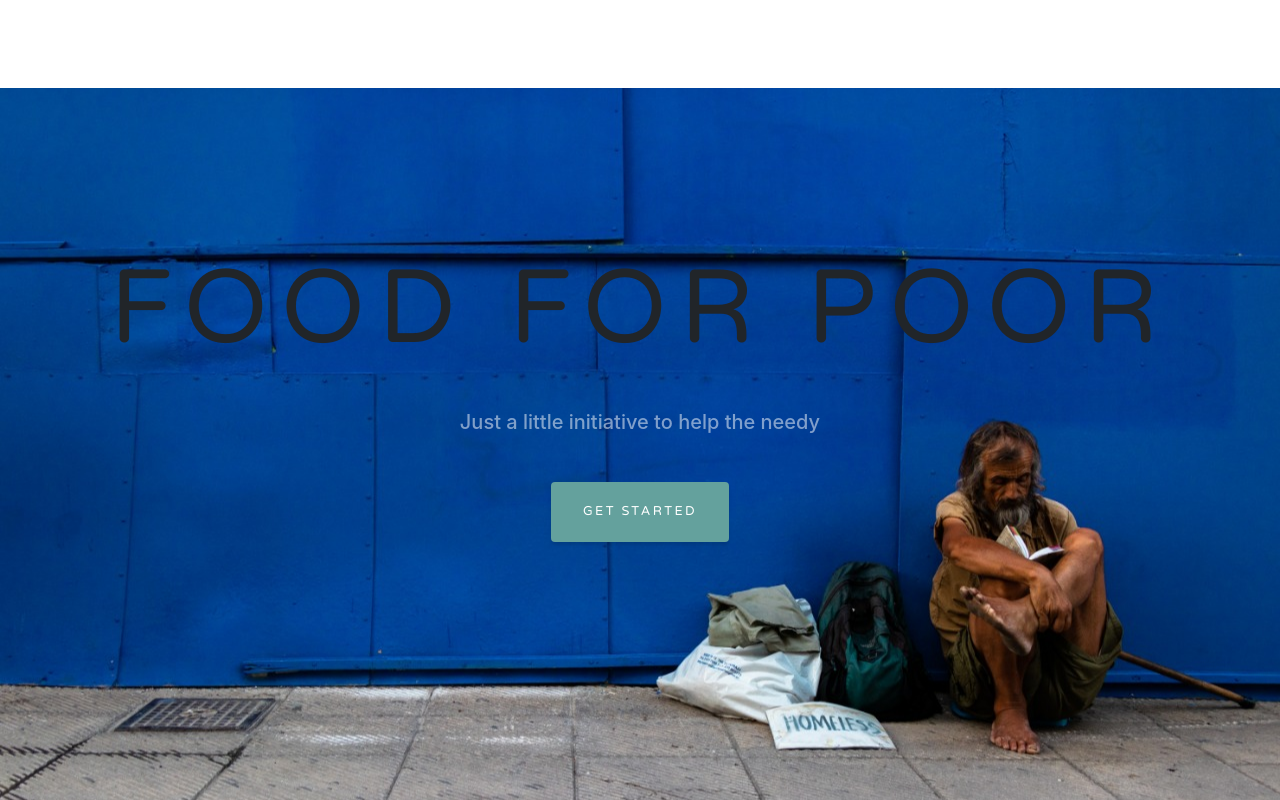
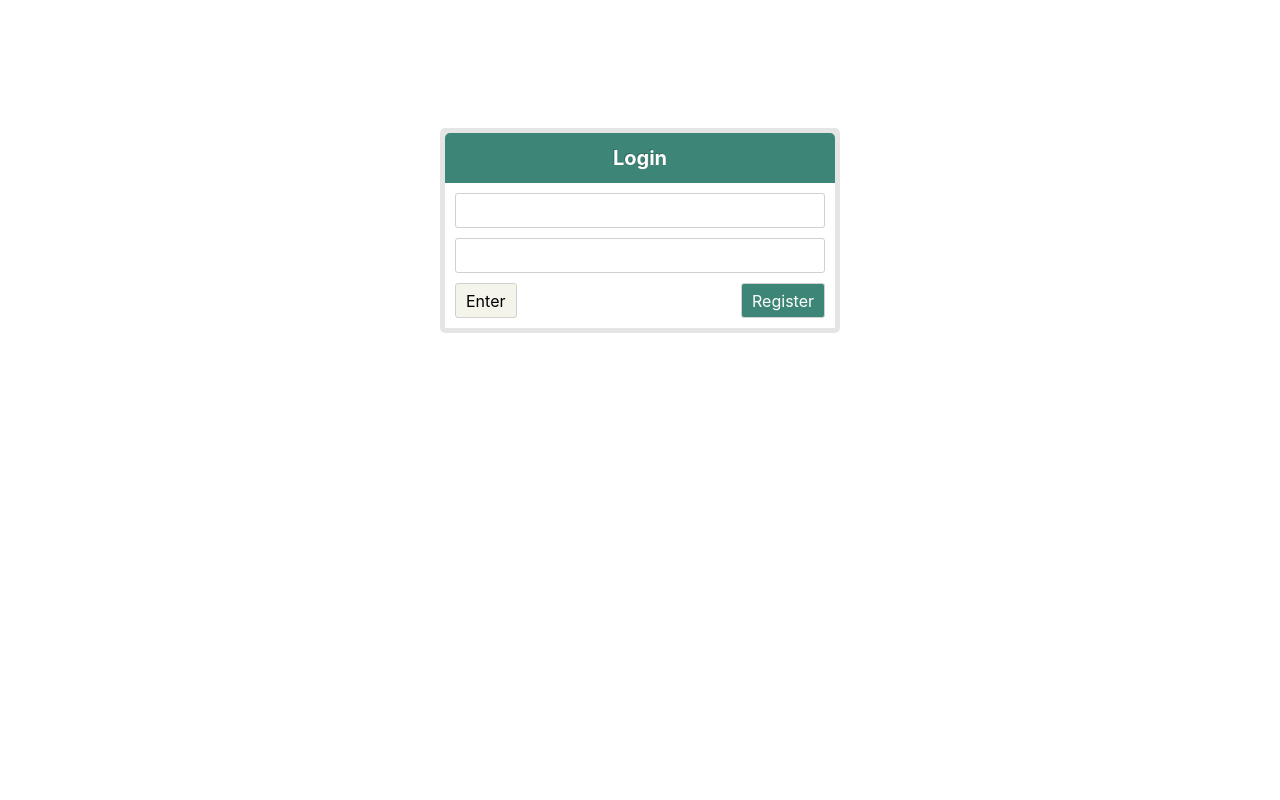
Before and after one commit to sureshmangs/Feed-Touch, a React (Create React App) app in the folder client/: page / in a window 1280 px wide. Built offline with nearby package versions, Linux system fonts and the light colour scheme; no server answers.

Commit message:
Adding Login-SignUp

```diff
--- a/client/package.json
+++ b/client/package.json
@@ -6,6 +6,7 @@
     "@testing-library/jest-dom": "^4.2.4",
     "@testing-library/react": "^9.5.0",
     "@testing-library/user-event": "^7.2.1",
+    "firebase": "^7.14.2",
     "react": "^16.13.1",
     "react-dom": "^16.13.1",
     "react-router-dom": "^5.1.2",
--- a/client/src/App.css
+++ b/client/src/App.css
@@ -159,3 +159,82 @@
 .btn-primary:active {
   background-color: #467370 !important;
 }
+
+/* For Login - Signup */
+.form_block{
+  width: 400px;
+  display: table;
+  margin-top: 10%;
+  margin-left: auto;
+  margin-right: auto;
+  background-color: rgba(0,0,0,.1);
+  padding: 5px;
+  border-radius: 5px;
+}
+.form_block > #title{
+  background: #3d8577;
+  padding: 10px;
+  color: #fff;
+  font-weight: bold;
+  font-size: 20px;
+  text-align: center;
+  border-top-right-radius: 5px;
+  border-top-left-radius: 5px;
+  text-shadow: -1px -1px 0 rgba(0,0,0,.2);
+}
+.form_block > .body{
+	background: #FFFFFF;
+  padding: 10px;
+  display: table;
+}
+
+input[type='text'],input[type='password'] {
+  height: 35px;
+  width: 100%;
+  margin-bottom: 10px;
+  box-sizing: border-box;
+  padding: 4px 5px;
+  background: #fff;
+  border: 1px solid #d0d0d0;
+  -webkit-border-radius: 3px;
+  -moz-border-radius: 3px;
+  border-radius: 3px;
+}
+.loginBtn{
+  height: 35px;
+  box-sizing: border-box;
+  padding: 4px 10px;
+  background: #f5f4ea;
+  border: 1px solid #d0d0d0;
+  -webkit-border-radius: 3px;
+  -moz-border-radius: 3px;
+  border-radius: 3px;
+  cursor: pointer;
+}
+.loginBtn:hover{
+  background: #c3c3ba;
+}
+.registerBtn{
+  float: right;
+  background: #3d8577;
+  color: #fff;
+  height: 35px;
+  box-sizing: border-box;
+  padding: 4px 10px;
+  border: 1px solid #d0d0d0;
+  -webkit-border-radius: 3px;
+  -moz-border-radius: 3px;
+  border-radius: 3px;
+  cursor: pointer;
+  margin-top: -35px;
+}
+.registerBtn:hover{
+  background: #2d6358;
+}
+.Error{
+  padding: 10px;
+  background-color: #feeaea;
+  border: 1px solid #fadadb;
+  margin-bottom: 10px;
+  border-radius: 3px;
+}
--- a/client/src/App.js
+++ b/client/src/App.js
@@ -1,15 +1,43 @@
 import React, { Component } from 'react';
+import { BrowserRouter as Router, Switch, Route } from "react-router-dom";
 
+import fire from './Config/Fire'
 import './App.css';
 import Navbar from './components/Navbar'
+import HomePage from './components/HomePage';
+import LoginSignup from './components/LoginSignup';
 
 class App extends Component {
-  render() {
+  constructor(){
+    super();
+    this.state = {
+      user: null
+    }
+  }
+
+  componentDidMount(){
+    this.authListener();
+  }
+
+  authListener(){
+    fire.auth().onAuthStateChanged((user) => {
+      if(user){
+        this.setState({user});
+      }else{
+        this.setState({user:null});
+      }
+    });
+  }
+  render()
+  {
     return (
-      <div>
+      <Router>
         <Navbar />
-        {this.props.children}
-      </div>
+          <Switch>
+            {this.state.user ? (<HomePage />) : (<LoginSignup />)}
+            {/* <Route exact path="/" component={HomePage} /> */}
+          </Switch>
+      </Router>
     )
   }
 }
--- /dev/null
+++ b/client/src/Config/Fire.js
@@ -0,0 +1,16 @@
+import firebase from "firebase"
+// Your web app's Firebase configuration
+var config = {
+apiKey: "AIzaSyCEk35BALjPXiUf7yU2qFfLHA_ORBJX6ng",
+authDomain: "food4poor.firebaseapp.com",
+databaseURL: "https://food4poor.firebaseio.com",
+projectId: "food4poor",
+storageBucket: "food4poor.appspot.com",
+messagingSenderId: "626169818128",
+appId: "1:626169818128:web:f54a197db5da8b72a16e95",
+measurementId: "G-33WT5D7BGJ"
+};
+
+// Initialize Firebase
+const fire = firebase.initializeApp(config);
+export default fire
--- a/client/src/components/HomePage.js
+++ b/client/src/components/HomePage.js
@@ -1,10 +1,21 @@
 import React, { Component } from 'react';
 import { Link } from "react-router-dom";
+import fire from '../Config/Fire';
+
 
 class HomePage extends Component {
+
+    logout = () => {
+        fire.auth().signOut();
+    }
+
     render() {
         return (
             <header className="masthead">
+                {/* Temporary Pushing LOGOUT BUTTON */}
+                <li className="nav-item">
+                    <button onClick={this.logout}>Logout</button>
+                </li>
                 <div className="container d-flex h-100 align-items-center">
                     <div className="mx-auto text-center">
                         <h1 className="mx-auto my-0 text-uppercase">Food for Poor</h1>
--- /dev/null
+++ b/client/src/components/LoginSignup.js
@@ -0,0 +1,82 @@
+import React, {Component} from 'react';
+import fire from '../Config/Fire';
+
+class Login extends Component {
+    constructor(props){
+        super(props);
+        this.state = {
+            email: '',
+            password: '',
+            fireErrors: '',
+            formTitle: 'Login',
+            loginBtn: true
+        }
+    }
+
+    login = e => {
+        e.preventDefault();
+        fire.auth().signInWithEmailAndPassword(this.state.email, this.state.password)
+        .catch((error) => {
+            this.setState({fireErrors: error.message})
+        });
+    }
+
+    register = e => {
+        e.preventDefault();
+        fire.auth().createUserWithEmailAndPassword(this.state.email, this.state.password)
+        .catch((error) => {
+            this.setState({fireErrors: error.message})
+        });
+    }
+
+    getAction = action => {
+        if(action === 'reg'){
+            this.setState({formTitle: 'Register New User', loginBtn: false, fireErrors: ''});
+        }else{
+            this.setState({formTitle: 'Login', loginBtn: true, fireErrors: ''});
+        }
+    }
+
+    handleChange = e => {
+        this.setState({[e.target.name]: e.target.value});
+    }
+
+    render(){
+
+        let errorNotification = this.state.fireErrors ?
+            ( <div className="Error"> {this.state.fireErrors} </div> ) : null;
+
+        let submitBtn = this.state.loginBtn ?
+            (<input className="loginBtn" type="submit" onClick={this.login} value="Enter" />) :
+            (<input className="loginBtn" type="submit" onClick={this.register} value="Register" />);
+
+        let login_register = this.state.loginBtn ?
+            (<button className="registerBtn" onClick={() => this.getAction('reg')}>Register</button>) :
+            (<button className="registerBtn" onClick={() => this.getAction('login')}>Login</button>)
+
+        return(
+            <div className="form_block">
+                <div id="title">{this.state.formTitle}</div>
+                <div className="body">
+                    {errorNotification}
+                    <form>
+                        <input type="text"
+                        value={this.state.email}
+                        onChange={this.handleChange}
+                        name="email" />
+
+                        <input type="password"
+                        value={this.state.password}
+                        onChange={this.handleChange}
+                        name="password" />
+
+                        {submitBtn}
+                    </form>
+                    {login_register}
+                </div>
+            </div>
+        )
+    }
+}
+
+export default Login;
--- a/client/src/components/Navbar.js
+++ b/client/src/components/Navbar.js
@@ -1,7 +1,9 @@
 import React, { Component } from 'react';
 import { Link } from "react-router-dom";
 
+
 class Nav extends Component {
+
     render() {
         return (
             <div>
@@ -22,6 +24,7 @@ class Nav extends Component {
                                 <li className="nav-item">
                                     <Link className="nav-link" to="/Contact">CONTACT</Link>
                                 </li>
+
                             </ul>
                         </div>
                     </div>
--- a/client/src/index.js
+++ b/client/src/index.js
@@ -1,21 +1,8 @@
 import React from 'react';
 import ReactDOM from 'react-dom';
-import { BrowserRouter as Router, Switch, Route } from "react-router-dom";
-import './index.css';
 import App from './App';
-import HomePage from './components/HomePage'
 import * as serviceWorker from './serviceWorker';
-const routing = (
 
-  <Router>
-    <Switch>
-      <App>
-        <Route exact path="/" component={HomePage} />
-      </App>
-    </Switch>
-  </Router>
-)
-
-ReactDOM.render(routing, document.getElementById('root'));
+ReactDOM.render(<App />, document.getElementById('root'));
 
 serviceWorker.unregister();
```
